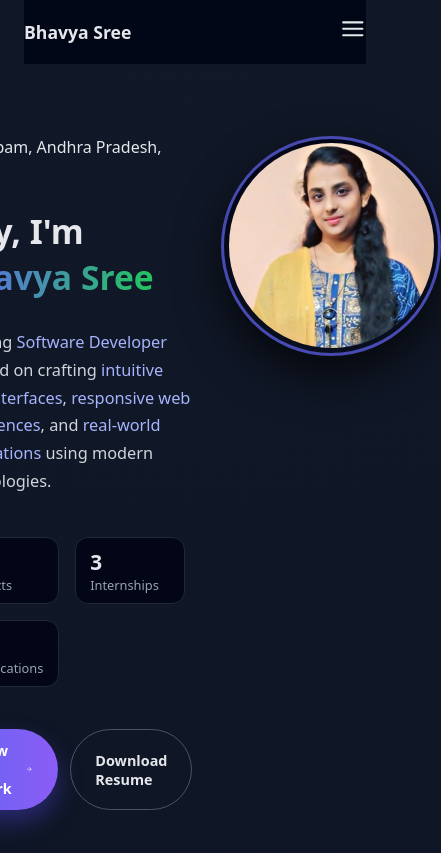
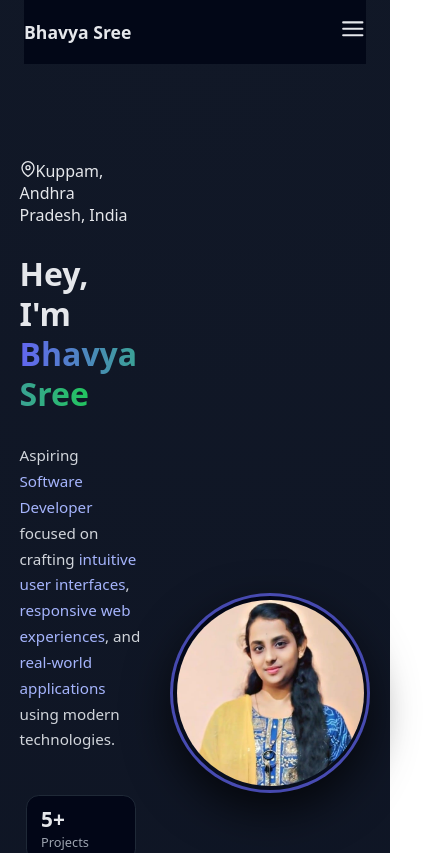
Before and after one commit to Bhavyasree1711/BhavyaSree_Portfolio, a React (Create React App) app: page / in a window 390 px wide. Shown: the top 853 px of the page, 441 px wide, since content can reach past the window. Built offline with nearby package versions, Linux system fonts and the light colour scheme.

Commit message:
Fix mobile home layout

```diff
--- a/src/index.css
+++ b/src/index.css
@@ -1071,3 +1071,47 @@ body {
     grid-template-columns: 1fr;
   }
 }
+
+/* ================= HERO MOBILE FIX ================= */
+@media (max-width: 640px) {
+  .hero {
+    flex-direction: column-reverse; /* image on top, text below */
+    align-items: center;
+    gap: 1.8rem;
+  }
+
+  .hero-left {
+    text-align: center;
+  }
+
+  .hero-title-main {
+    font-size: 2rem;
+    line-height: 1.25;
+  }
+
+  .hero-subtitle-main {
+    font-size: 0.95rem;
+    max-width: 100%;
+  }
+
+  .hero-buttons {
+    justify-content: center;
+    flex-wrap: wrap;
+  }
+
+  .hero-stats {
+    justify-content: center;
+  }
+
+  .hero-profile-circle {
+    width: 200px;
+    height: 200px;
+  }
+
+  /* IMPORTANT: remove full screen height only for home */
+  #home.page-section {
+    min-height: auto;
+    padding-top: 6rem;
+    padding-bottom: 3rem;
+  }
+}
```
